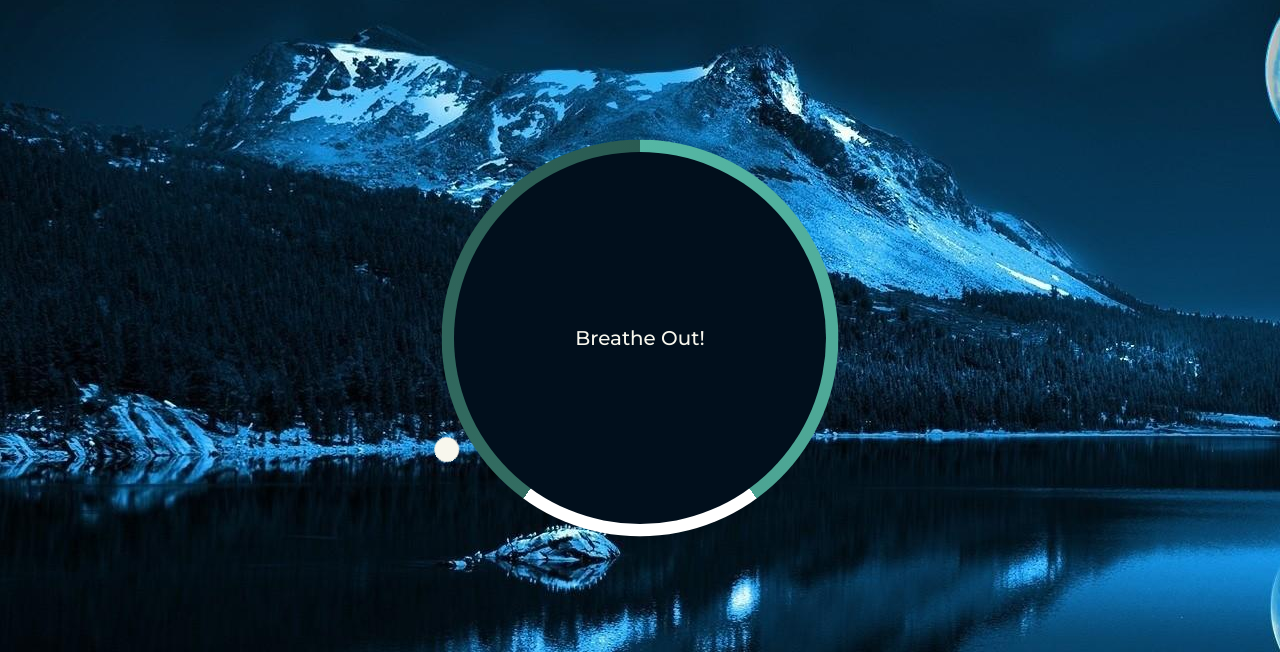
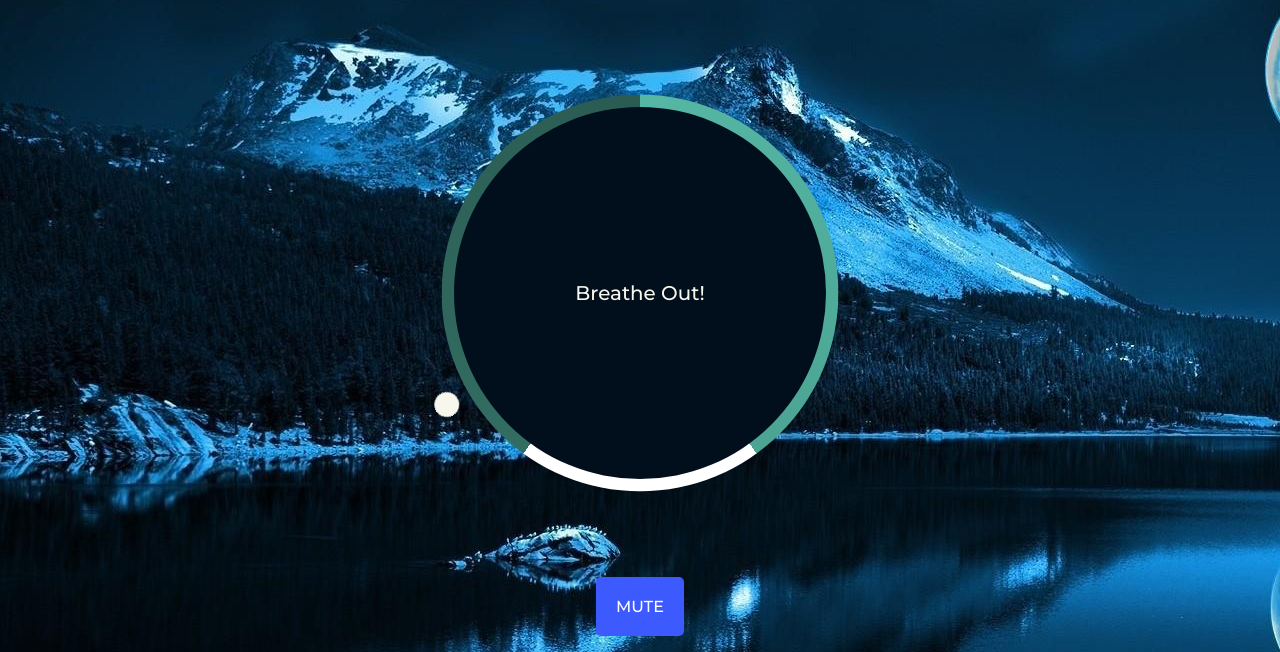
Before and after one commit to andytubeee/Relaxx, a plain HTML site: page index.html in a window 1280 px wide. Shown: the part 148-800 px from the top of the page. Drawn offline with Linux system fonts and the light colour scheme.

Commit message:
music with mute unmute

```diff
--- a/index.html
+++ b/index.html
@@ -11,6 +11,10 @@
 </head>
 
 <body>
+    <audio autoplay id="music" loop>
+        <source src="music.mp3" type="audio/mpeg">
+    </audio>
+
     <h1 style="font-size: 70px; margin-top: 40px; color: #f8f7ed;">Relaxx</h1>
 
     <div class="container">
@@ -23,6 +27,11 @@
         </div>
 
         <div class="gradient-circle"></div>
+
+
+    </div>
+    <div class="button_cont" style="align-items: center; cursor: pointer;" onclick="pauseOnPress();">
+        <p id="muteButton" target="_blank" rel="nofollow noopener">Mute</p>
     </div>
     <script src="script.js"></script>
 </body>
--- a/script.js
+++ b/script.js
@@ -1,9 +1,13 @@
 const container = document.querySelector('.container');
 const text = document.querySelector('#text');
+const mute = document.getElementById("muteButton");
+const music = document.getElementById("music");
 
 const totalTime = 7500;
 const breatheTime = (totalTime / 5) * 2;
 const holdTime = totalTime / 5;
+
+var isMute = false;
 
 breathAnimation();
 
@@ -22,3 +26,17 @@ function breathAnimation() {
 }
 
 setInterval(breathAnimation, totalTime);
+
+function pauseOnPress() {
+    if (!isMute) {
+        mute.innerHTML = "Unmute";
+        isMute = true;
+
+        music.pause();
+    } else {
+        mute.innerHTML = "Mute";
+        isMute = false;
+
+        music.play();
+    }
+}
--- a/style.css
+++ b/style.css
@@ -80,6 +80,27 @@ body {
     animation: shrink 3s linear forwards;
 }
 
+#muteButton {
+    color: #fff !important;
+    text-transform: uppercase;
+    text-decoration: none;
+    background: #3D5AFE;
+    padding: 20px;
+    border-radius: 5px;
+    display: inline-block;
+    border: none;
+    transition: all 0.4s ease 0s;
+}
+
+#muteButton:hover {
+    background: #434343;
+    letter-spacing: 1px;
+    -webkit-box-shadow: 0px 5px 40px -10px rgba(0, 0, 0, 0.57);
+    -moz-box-shadow: 0px 5px 40px -10px rgba(0, 0, 0, 0.57);
+    box-shadow: 5px 40px -10px rgba(0, 0, 0, 0.57);
+    transition: all 0.4s ease 0s;
+}
+
 @keyframes rotate {
     from {
         transform: rotate(0deg);
```
Also changed, not shown: 1 other file.
